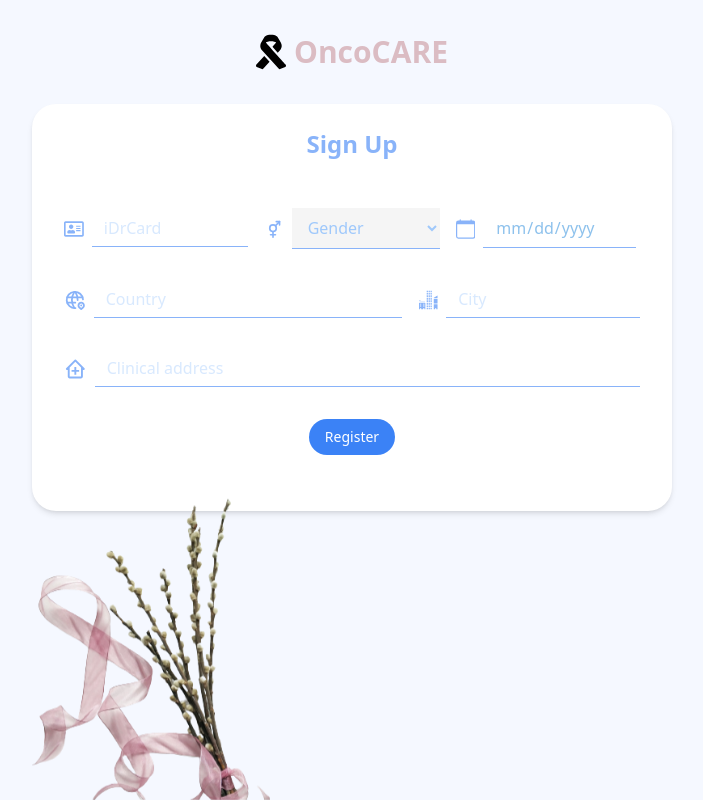
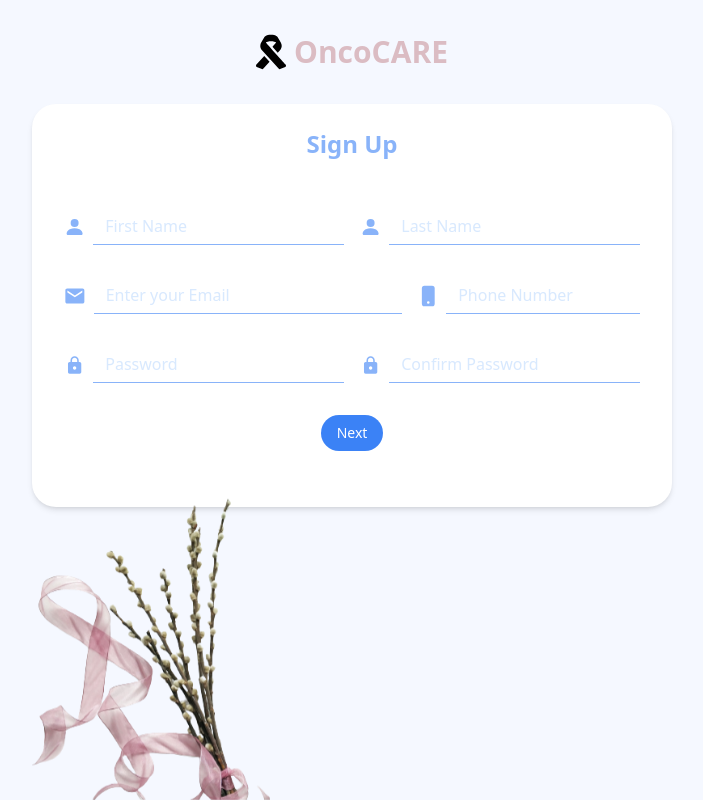
Before and after one commit to Bahaee/OncoCARE-frontEnd, a React (Vite) app: page / in a window 1280 px wide. Shown: the whole page, without its empty margins (288-991 px from the left). Built offline with nearby package versions, Linux system fonts and the light colour scheme.

Commit message:
Apply ZodSchema validation for sign up 1

```diff
--- a/package.json
+++ b/package.json
@@ -10,12 +10,14 @@
     "preview": "vite preview"
   },
   "dependencies": {
+    "@hookform/resolvers": "^3.3.2",
     "datepicker": "^0.0.0",
     "react": "^18.2.0",
     "react-datepicker": "^4.24.0",
     "react-dom": "^18.2.0",
     "react-hook-form": "^7.48.2",
-    "react-router-dom": "^6.20.0"
+    "react-router-dom": "^6.20.0",
+    "zod": "^3.22.4"
   },
   "devDependencies": {
     "@types/react": "^18.2.15",
--- a/src/App.tsx
+++ b/src/App.tsx
@@ -6,7 +6,7 @@ import SignUpSecondPage from "./components/SignUpSecondPage";
 function App() {
   return (
     <>
-      <SignUpSecondPage />
+      <SignUpFirstPage />
     </>
   );
 }
--- a/src/components/SignUpFirstForm.tsx
+++ b/src/components/SignUpFirstForm.tsx
@@ -1,10 +1,62 @@
-import { useForm, FieldValues } from "react-hook-form";
+import { useForm } from "react-hook-form";
 import { BsFillPersonFill, BsFillPhoneFill } from "react-icons/bs";
 import { IoMdMail, IoMdLock } from "react-icons/io";
+import { z } from "zod";
+import { zodResolver } from "@hookform/resolvers/zod"; //Integrate reacthook form with zod
+
+const schema = z.object({
+  firstName: z
+    .string()
+    .min(3, { message: "name must be at least 3 characters" }),
+  lastName: z
+    .string()
+    .min(3, { message: "name must be at least 3 characters" }),
+  email: z.string().email({ message: "Invalid email address" }),
+  phone: z.number().refine(
+    (data) => {
+      const phoneNumber = data.toString();
+      return Number.isInteger(data) && phoneNumber.length >= 10;
+    },
+    {
+      message: "Phone must be a number with at least 10 digits",
+      path: ["phone"],
+    }
+  ),
+  password: z
+    .string()
+    .min(8, { message: "Password must be at least 8 characters" }),
+  // .refine(
+  //   (password) => {
+  //     // Au moins un chiffre
+  //     const hasDigit = /\d/.test(password);
+  //     // Au moins une lettre majuscule
+  //     const hasUppercase = /[A-Z]/.test(password);
+  //     // Au moins une lettre minuscule
+  //     const hasLowercase = /[a-z]/.test(password);
+  //     return hasDigit && hasUppercase && hasLowercase;
+  //   },
+  //   {
+  //     message:
+  //       "Password must contain at least one digit, one uppercase letter, and one lowercase letter",
+  //     path: ["password"],
+  //   }
+  // )
+  confirmPassword: z
+    .string()
+    .min(8, { message: "Confirm password must be at least 8 characters" }),
+});
+
+type signUp1Data = z.infer<typeof schema>; //This returns a typescript type which is similar to an interface
 
 const SignUpFirstForm = () => {
-  const { register, handleSubmit } = useForm();
-  const onSubmit = (data: FieldValues) => console.log(data);
+  const {
+    register,
+    handleSubmit,
+    formState: { errors },
+  } = useForm<signUp1Data>({
+    resolver: zodResolver(schema),
+  });
+  const onSubmit = (data: signUp1Data) => console.log(data);
   return (
     <div className="flex items-center justify-center">
       <div className="bg-white shadow-md rounded-3xl px-8 pt-6 pb-8 mb-8 w-3/6">
@@ -14,7 +66,7 @@ const SignUpFirstForm = () => {
 
         <form onSubmit={handleSubmit(onSubmit)} className="mb-4">
           <div className="flex items-center mb-8">
-            <div className="w-1/2 mx-auto flex items-center pr-2">
+            <div className="w-1/2 mx-auto flex items-center pr-2 relative">
               <BsFillPersonFill className="text-2xl text-blue-500 opacity-60 mr-2" />
               <input
                 {...register("firstName")}
@@ -23,8 +75,21 @@ const SignUpFirstForm = () => {
                 placeholder="First Name"
                 aria-label="firstName"
               />
+              {errors.firstName && (
+                <p
+                  style={{
+                    color: "red",
+                    fontSize: "12px",
+                    position: "absolute",
+                    bottom: "-16px",
+                    left: "10px",
+                  }}
+                >
+                  {errors.firstName.message}
+                </p>
+              )}
             </div>
-            <div className="w-1/2 mx-auto flex items-center pl-2">
+            <div className="w-1/2 mx-auto flex items-center pl-2 relative">
               <BsFillPersonFill className="text-2xl text-blue-500 opacity-60 mr-2" />
               <input
                 {...register("lastName")}
@@ -33,11 +98,24 @@ const SignUpFirstForm = () => {
                 placeholder="Last Name"
                 aria-label="lastName"
               />
+              {errors.lastName && (
+                <p
+                  style={{
+                    color: "red",
+                    fontSize: "12px",
+                    position: "absolute",
+                    bottom: "-16px",
+                    left: "10px",
+                  }}
+                >
+                  {errors.lastName.message}
+                </p>
+              )}
             </div>
           </div>
 
           <div className="flex items-center mb-8">
-            <div className="w-3/5 mx-auto flex items-center pr-2">
+            <div className="w-3/5 mx-auto flex items-center pr-2 relative">
               <IoMdMail className="text-2xl text-blue-500 opacity-60 mr-2" />
               <input
                 {...register("email")}
@@ -46,21 +124,47 @@ const SignUpFirstForm = () => {
                 placeholder="Enter your Email"
                 aria-label="Email"
               />
+              {errors.email && (
+                <p
+                  style={{
+                    color: "red",
+                    fontSize: "12px",
+                    position: "absolute",
+                    bottom: "-16px",
+                    left: "10px",
+                  }}
+                >
+                  {errors.email.message}
+                </p>
+              )}
             </div>
-            <div className="w-2/5 mx-auto flex items-center pl-2">
+            <div className="w-2/5 mx-auto flex items-center pl-2 relative">
               <BsFillPhoneFill className="text-2xl text-blue-500 opacity-60 mr-2" />
               <input
-                {...register("phone")}
+                {...register("phone", { valueAsNumber: true })}
                 className="appearance-none border-b border-blue-500 opacity-60 w-full py-2 px-3 text-blue-400 placeholder-blue-200 leading-tight focus:outline-none focus:shadow-outline"
                 type="text"
                 placeholder="Phone Number"
                 aria-label="Phone"
               />
+              {errors.phone && (
+                <p
+                  style={{
+                    color: "red",
+                    fontSize: "12px",
+                    position: "absolute",
+                    bottom: "-16px",
+                    left: "10px",
+                  }}
+                >
+                  {errors.phone.message}
+                </p>
+              )}
             </div>
           </div>
 
           <div className="flex items-center mb-8">
-            <div className="w-3/4 mx-auto flex items-center pr-2">
+            <div className="w-3/4 mx-auto flex items-center pr-2 relative">
               <IoMdLock className="text-2xl text-blue-500 opacity-60 mr-2" />
               <input
                 {...register("password")}
@@ -69,8 +173,21 @@ const SignUpFirstForm = () => {
                 placeholder="Password"
                 aria-label="Password"
               />
+              {errors.password && (
+                <p
+                  style={{
+                    color: "red",
+                    fontSize: "12px",
+                    position: "absolute",
+                    bottom: "-16px",
+                    left: "10px",
+                  }}
+                >
+                  {errors.password.message}
+                </p>
+              )}
             </div>
-            <div className="w-3/4 mx-auto flex items-center pl-2">
+            <div className="w-3/4 mx-auto flex items-center pl-2 relative">
               <IoMdLock className="text-2xl text-blue-500 opacity-60 mr-2" />
               <input
                 {...register("confirmPassword")}
@@ -80,6 +197,19 @@ const SignUpFirstForm = () => {
                 aria-label="Confirm Password"
               />
             </div>
+            {errors.confirmPassword && (
+              <p
+                style={{
+                  color: "red",
+                  fontSize: "12px",
+                  position: "absolute",
+                  bottom: "-16px",
+                  left: "10px",
+                }}
+              >
+                {errors.confirmPassword.message}
+              </p>
+            )}
           </div>
 
           <div className="mb-6 flex items-center justify-center z-10">
--- a/src/components/SignUpSecondForm.tsx
+++ b/src/components/SignUpSecondForm.tsx
@@ -1,14 +1,51 @@
 import { useForm, FieldValues } from "react-hook-form";
+import { useEffect, useState } from "react";
 import { BsCalendar } from "react-icons/bs";
 import { TbWorldPin } from "react-icons/tb";
 import { TbGenderBigender } from "react-icons/tb";
 import { GiModernCity } from "react-icons/gi";
 import { FaRegAddressCard } from "react-icons/fa";
 import { BiClinic } from "react-icons/bi";
+import { getCountries } from "../services/getCountries";
+import { z } from "zod";
+import { zodResolver } from "@hookform/resolvers/zod"; //Integrate reacthook form with zod
+
+//Using Z we can define the schema or shape of all those validation rules:
+const schema = z.object({
+  iDrCard: z
+    .string()
+    .min(8, { message: "iDrCard must be at least 3 characters" }),
+  gender: z.enum(["Man", "Woman", "Other"]).nullable(),
+  dateOfBirth: z.date(),
+  country: z.string(),
+  city: z.string(),
+  address: z.string(),
+});
+
+type signUp2Data = z.infer<typeof schema>; //This returns a typescript type which is similar to an interface
 
 const SignUpSecondForm = () => {
-  const { register, handleSubmit } = useForm();
-  const onSubmit = (data: FieldValues) => console.log(data);
+  const {
+    register,
+    handleSubmit,
+    formState: { errors },
+  } = useForm<signUp2Data>({ resolver: zodResolver(schema) });
+
+  const onSubmit = (data: FieldValues) => {
+    console.log("Form submitted with data:", data);
+  };
+  const [countries, setCountries] = useState<string[]>([]);
+  const [selectedGender, setSelectedGender] = useState("Gender");
+
+  useEffect(() => {
+    const fetchCountries = async () => {
+      const countryList = await getCountries();
+      setCountries(countryList);
+    };
+
+    fetchCountries();
+  }, []);
+
   return (
     <div className="flex items-center justify-center">
       <div className="bg-white shadow-md rounded-3xl px-8 pt-6 pb-8 mb-8 w-3/6">
@@ -27,6 +64,7 @@ const SignUpSecondForm = () => {
                 placeholder="iDrCard"
                 aria-label="iDrCard"
               />
+              {errors.iDrCard && <p>{errors.iDrCard.message}</p>}
             </div>
             <div className="w-1/3 mx-auto flex items-center pr-2 pl-2">
               <TbGenderBigender className="text-2xl text-blue-500 opacity-60 mr-2" />
@@ -34,11 +72,13 @@ const SignUpSecondForm = () => {
                 {...register("gender")}
                 className="border-b border-blue-500 opacity-60 w-full py-2 px-3 text-blue-400 placeholder-blue-200 leading-tight focus:outline-none focus:shadow-outline"
                 aria-label="gender"
+                value={selectedGender}
+                onChange={(sexe) => setSelectedGender(sexe.target.value)}
               >
                 <option value="">Gender</option>
-                <option value="man">Male</option>
-                <option value="woman">Female</option>
-                <option value="other">Other</option>
+                <option value="Man">Male</option>
+                <option value="Woman">Female</option>
+                <option value="Other">Other</option>
               </select>
             </div>
             <div className="w-1/3 mx-auto flex items-center pl-2">
@@ -56,13 +96,21 @@ const SignUpSecondForm = () => {
           <div className="flex items-center mb-8">
             <div className="w-3/5 mx-auto flex items-center pr-2">
               <TbWorldPin className="text-2xl text-blue-500 opacity-60 mr-2" />
-              <input
+              <select
                 {...register("country")}
-                className="appearance-none border-b border-blue-500 opacity-60 w-full py-2 px-3 text-blue-400 placeholder-blue-200 leading-tight focus:outline-none focus:shadow-outline"
-                type="text"
-                placeholder="Country"
-                aria-label="Country"
-              />
+                className="border-b border-blue-500 opacity-60 w-full py-2 px-3 text-blue-400 placeholder-blue-200 leading-tight focus:outline-none focus:shadow-outline"
+                aria-label="country"
+                defaultValue=""
+              >
+                <option value="" disabled>
+                  Select a country
+                </option>
+                {countries.map((country, index) => (
+                  <option key={index} value={country}>
+                    {country}
+                  </option>
+                ))}
+              </select>
             </div>
             <div className="w-2/5 mx-auto flex items-center pl-2">
               <GiModernCity className="text-2xl text-blue-500 opacity-60 mr-2" />
--- a/src/index.css
+++ b/src/index.css
@@ -16,4 +16,4 @@ input[type="date"] {
 
 input[type="date"]::-webkit-calendar-picker-indicator {
     display: none;
-  }
+}
--- /dev/null
+++ b/src/services/getCountries.ts
@@ -0,0 +1,20 @@
+// Exemple de code TypeScript pour effectuer une requête GET à l'API REST Countries
+
+export async function getCountries() {
+    try {
+      const response = await fetch('https://restcountries.com/v3.1/all');
+      const countriesData = await response.json();
+
+
+
+      // Extraire les noms des pays
+      const countryNames = countriesData.map((country: any) => country.name.common);
+
+      // Afficher les noms des pays (à des fins de démonstration)
+
+      return countryNames;
+    } catch (error) {
+      console.error('Erreur lors de la récupération des pays :', error);
+      return [];
+    }
+  };
```
Also changed, not shown: 2 other files (tests, documents, lock files or other folders).
